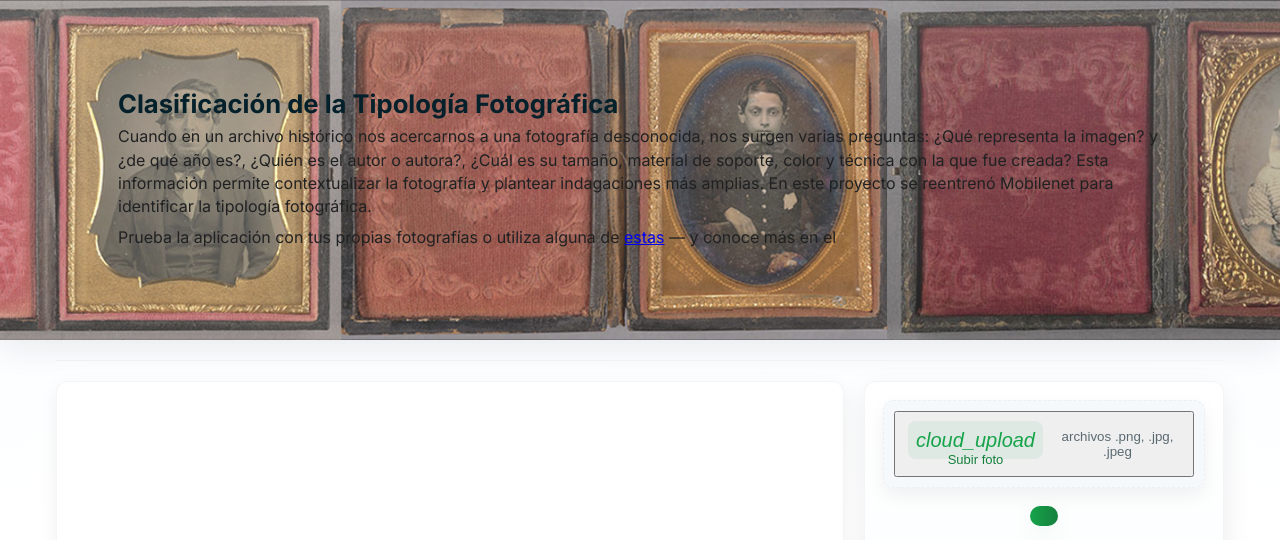
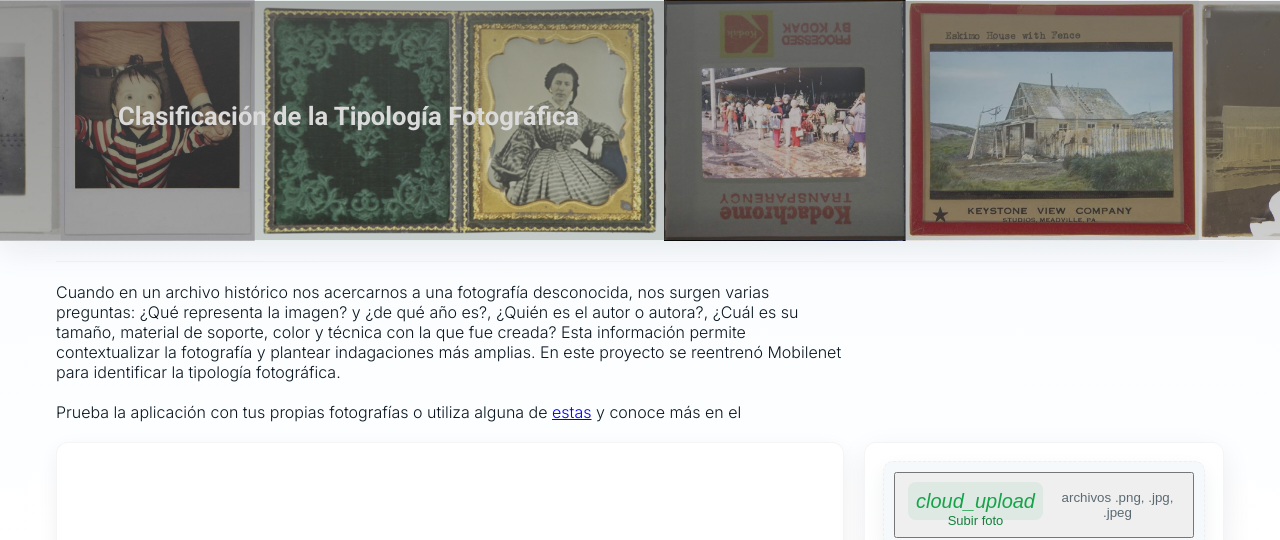
Before and after one commit to gustavolsj/clasificador_img, a plain HTML site: page index.html in a window 1280 px wide. Shown: the top 540 px of the page. Drawn offline with nearby package versions, Linux system fonts and the light colour scheme; some icons are missing.

Commit message:
ajustes hero y depuración

```diff
--- a/index.html
+++ b/index.html
@@ -24,21 +24,20 @@
       <div class="hero-content container">
         <div class="hero-left">
           <h1>Clasificación de la Tipología Fotográfica</h1>
-          <p>
-            Cuando en un archivo histórico nos acercarnos a una fotografía desconocida, nos surgen varias preguntas: ¿Qué representa la imagen? y ¿de qué año es?, ¿Quién es el autor o autora?, ¿Cuál es su tamaño, material de soporte, color y técnica con la que fue creada? Esta información permite contextualizar la fotografía y plantear indagaciones más amplias. En este proyecto se reentrenó Mobilenet para identificar la tipología fotográfica.
-          </p>
-          <p style="margin-top:8px">
-            Prueba la aplicación con tus propias fotografías o utiliza alguna de
-            <a href="https://github.com/gustavolsj/image-recognition/tree/master/conjunto de datos/testing" target="_blank">estas</a>
-            — y conoce más en el
-          </p>
         </div>
-
       </div>
     </header>
     <hr>
 
     <!-- ---------------------------------------IMAGEN----------------------------------------- -->
+
+    <div class="row">
+          <p>
+            Cuando en un archivo histórico nos acercarnos a una fotografía desconocida, nos surgen varias preguntas: ¿Qué representa la imagen? y ¿de qué año es?, ¿Quién es el autor o autora?, ¿Cuál es su tamaño, material de soporte, color y técnica con la que fue creada? Esta información permite contextualizar la fotografía y plantear indagaciones más amplias. En este proyecto se reentrenó Mobilenet para identificar la tipología fotográfica.
+            <br><br>
+            Prueba la aplicación con tus propias fotografías o utiliza alguna de <a href="https://github.com/gustavolsj/image-recognition/tree/master/conjunto de datos/testing" target="_blank">estas</a> y conoce más en el
+          </p>
+    </div>
 
     <div class="row">
         <div class="box-foto">
--- a/style2.css
+++ b/style2.css
@@ -1,5 +1,6 @@
 /* Light theme with slim Inter font */
 @import url("https://fonts.googleapis.com/css2?family=Inter:wght@300;400;600;700&display=swap");
+@import url("https://fonts.googleapis.com/css2?family=Roboto:wght@400;500;700&display=swap");
 
 :root {
   --bg-1: linear-gradient(180deg, #f7fbff 0%, #ffffff 60%);
@@ -8,7 +9,6 @@
   --muted: #5b6a72;
   --accent: #16a34a; /* green */
   --accent-600: #15803d;
-  --glass: rgba(255, 255, 255, 0.6);
   --shadow-1: 0 6px 20px rgba(20, 30, 40, 0.06);
   --shadow-2: 0 10px 30px rgba(20, 30, 40, 0.08);
   --radius: 12px;
@@ -51,14 +51,14 @@ body {
   margin-left: -50vw;
   margin-right: -50vw;
   width: 100vw; /* full viewport width */
-  background-image: url("images/hero.jpg");
+  background-image: url("images/Strip\ 5.jpg");
   background-size: cover;
   background-position: center;
   border-radius: 0; /* quitar redondeo lateral para llegar a los bordes */
   overflow: hidden;
   margin-bottom: 20px;
   /* altura aumentada +100px sobre la regla responsiva previa */
-  min-height: calc(clamp(220px, 30vh, 420px) + 100px);
+  min-height: calc(clamp(220px, 30vh, 420px) + 1px);
   display: flex;
   align-items: center;
   box-shadow: var(--shadow-2);
@@ -76,8 +76,8 @@ body {
   inset: 0;
   background: linear-gradient(
     180deg,
-    rgba(255, 255, 255, 0.25),
-    rgba(255, 255, 255, 0.12)
+    rgba(105, 105, 105, 0.55),
+    rgba(105, 105, 105, 0.32)
   );
   z-index: 1;
 }
@@ -105,30 +105,16 @@ body {
   margin: 0 0 8px 0;
   font-size: 1.6rem;
   line-height: 1.05;
-  color: #04202a; /* tono más oscuro */
+  color: #dbdada;
   font-weight: 700;
+  font-family: "Roboto", "Inter", system-ui, -apple-system, "Segoe UI", Roboto,
+    Arial;
 }
 .hero-left p {
   color: #202122; /* texto de párrafo más oscuro */
   margin-top: 6px;
   line-height: 1.45;
   font-weight: 400;
-}
-
-/* image at top-right (tipologias.jpg) */
-.hero-right {
-  flex: 0 0 auto;
-  display: flex;
-  align-items: flex-start;
-}
-.header-img {
-  max-width: 220px;
-  width: 18vw;
-  height: auto;
-  border-radius: 10px;
-  object-fit: cover;
-  box-shadow: 0 8px 26px rgba(20, 30, 40, 0.08);
-  border: 1px solid rgba(10, 20, 30, 0.04);
 }
 
 /* subtle divider */
```
Also changed, not shown: images/Strip 1.jpg (added), images/Strip 3.jpg (added), images/Strip 5.jpg (added).
